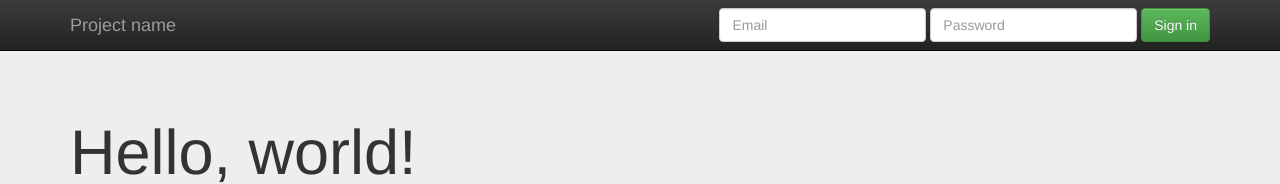
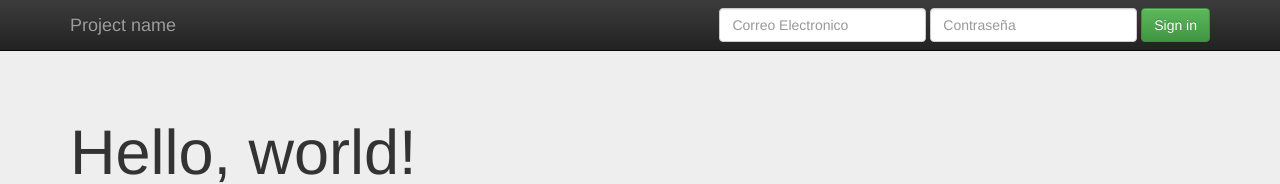
Before and after one commit to vderbis/Curso_Git, a plain HTML site: page index.html in a window 1280 px wide. Shown: the top 184 px of the page. Drawn offline with nearby package versions, Linux system fonts and the light colour scheme.

Commit message:
Se actualiza plantilla del repo. Se editan placeholders por defecto a español

```diff
--- a/index.html
+++ b/index.html
@@ -41,10 +41,10 @@
         <div id="navbar" class="navbar-collapse collapse">
           <form class="navbar-form navbar-right" role="form">
             <div class="form-group">
-              <input type="text" placeholder="Email" class="form-control">
+              <input type="text" placeholder="Correo Electronico" class="form-control">
             </div>
             <div class="form-group">
-              <input type="password" placeholder="Password" class="form-control">
+              <input type="password" placeholder="Contraseña" class="form-control">
             </div>
             <button type="submit" class="btn btn-success">Sign in</button>
           </form>
```
